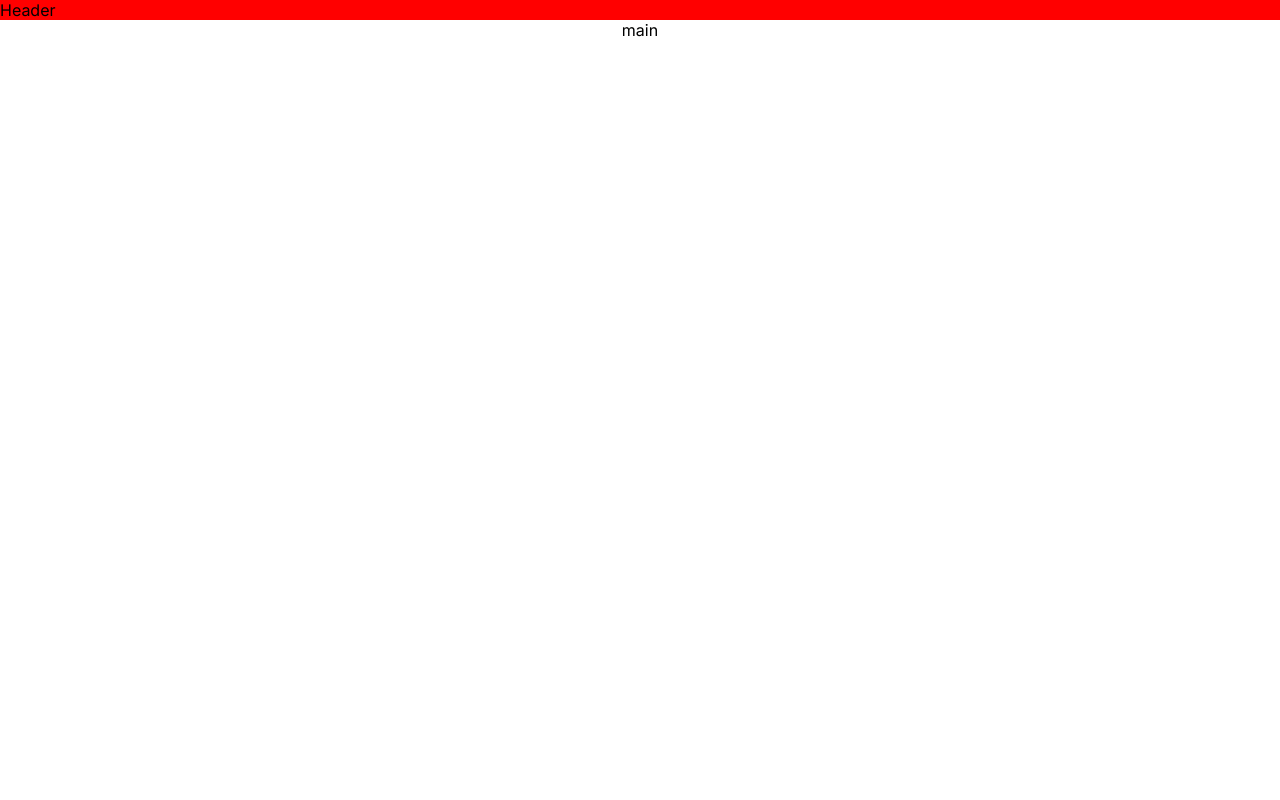
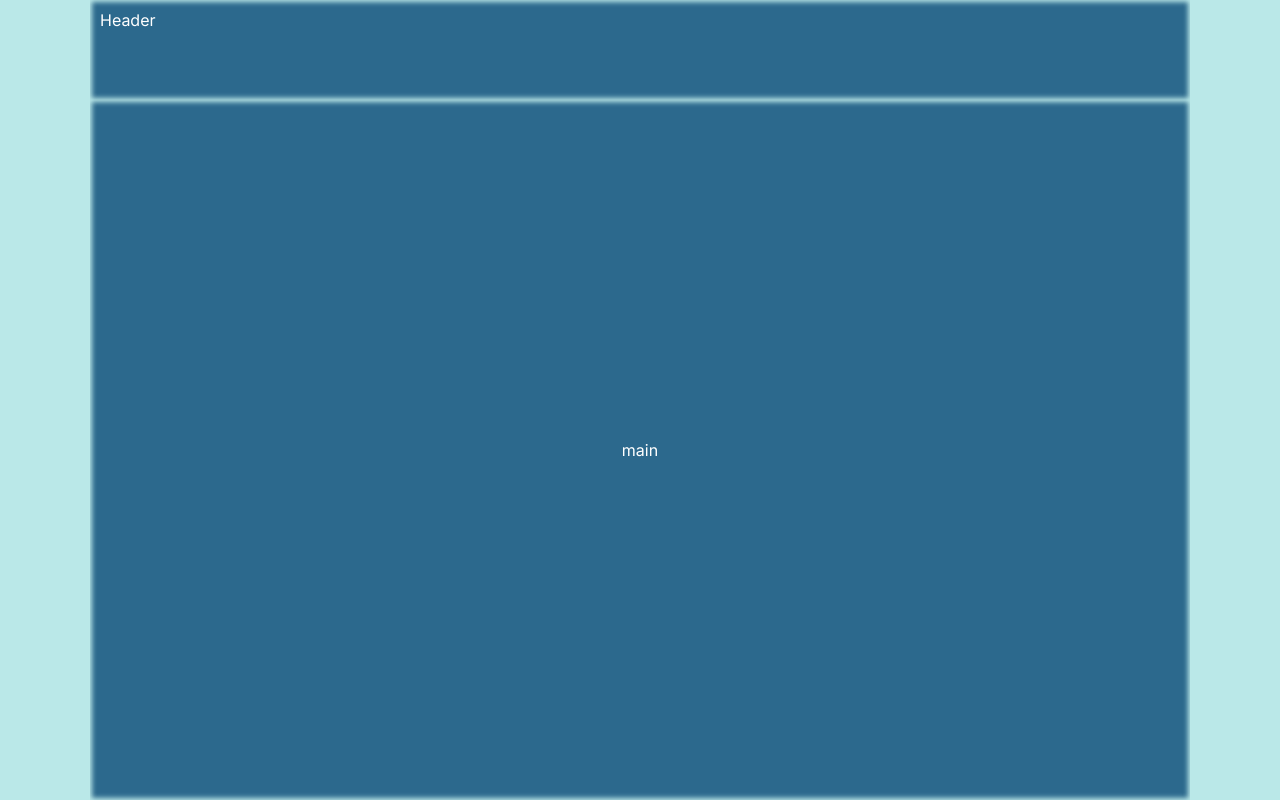
Before and after one commit to kozzztia/coins, a Next.js app: page / in a window 1280 px wide. Built offline with nearby package versions, Linux system fonts and the light colour scheme.

Commit message:
icon and hwader styles

```diff
--- a/public/styles/globals.css
+++ b/public/styles/globals.css
@@ -1,20 +1,26 @@
 :root {
   --max-width: 1100px;
+  --header-height: 100px;
   --font-mono: ui-monospace, Menlo, Monaco, "Cascadia Mono", "Segoe UI Mono",
     "Roboto Mono", "Oxygen Mono", "Ubuntu Monospace", "Source Code Pro",
     "Fira Mono", "Droid Sans Mono", "Courier New", monospace;
 
-  --main-background: #ffffff;
-  --main-text-color: #000000;
+  --main-background: #bae8e8;
+  --main-text-color: #FFFFFF;
+  --page-background: #2c698d;
+  --shadow-color: #bae8e8;
+  --page-shadow: inset 0 0 5px 2px var(--shadow-color);
   --main-padding : 10px;
   --element-padding :6px;
   --font-size : 16px;
   --title-font-size: 32px;
+
+
 }
 
 @media (prefers-color-scheme: dark) {
   :root {
-    --main-background: #000000;
+    --main-background: #272643;
     --main-text-color: #ffffff;
   }
 }
@@ -43,3 +49,17 @@ a {
   color: inherit;
   text-decoration: none;
 }
+header, main{
+  max-width : var(--max-width);
+  margin : 0 auto;
+  padding: var(--main-padding);
+  background-color: var(--page-background);
+  box-shadow: var(--page-shadow);
+}
+
+header{
+  height: var(--header-height);
+}
+main{
+  min-height: calc(100vh - var(--header-height));
+}
--- a/src/app/layout.tsx
+++ b/src/app/layout.tsx
@@ -2,12 +2,16 @@ import type { Metadata } from "next";
 import { Inter } from "next/font/google";
 import "css/globals.css";
 import {Header} from "components/index";
+import star from 'images/star.png'
 
 const inter = Inter({ subsets: ["latin"] });
 
 export const metadata: Metadata = {
-  title: "Create Next App",
-  description: "Generated by create next app",
+  title: "coins",
+  description: "testing coins project",
+  icons: {
+    icon: star.src,
+  },
 };
 
 export default function RootLayout({
--- a/src/components/Header/style.module.css
+++ b/src/components/Header/style.module.css
@@ -1,3 +1,4 @@
 .header{
-    background: red;
+    width :100%;
+    position: relative;
 }
--- a/tsconfig.json
+++ b/tsconfig.json
@@ -18,9 +18,10 @@
       }
     ],
     "paths": {
-      // "@/*": ["./src/*"],
+      "@/*": ["./src/*"],
       "css/*": ["./public/styles/*"],
       "components/*": ["./src/components/*"],
+      "images/*": ["./public/images/*"],
     }
   },
   "include": ["next-env.d.ts", "**/*.ts", "**/*.tsx", ".next/types/**/*.ts"],
```
Also changed, not shown: public/images/star.png (added).
